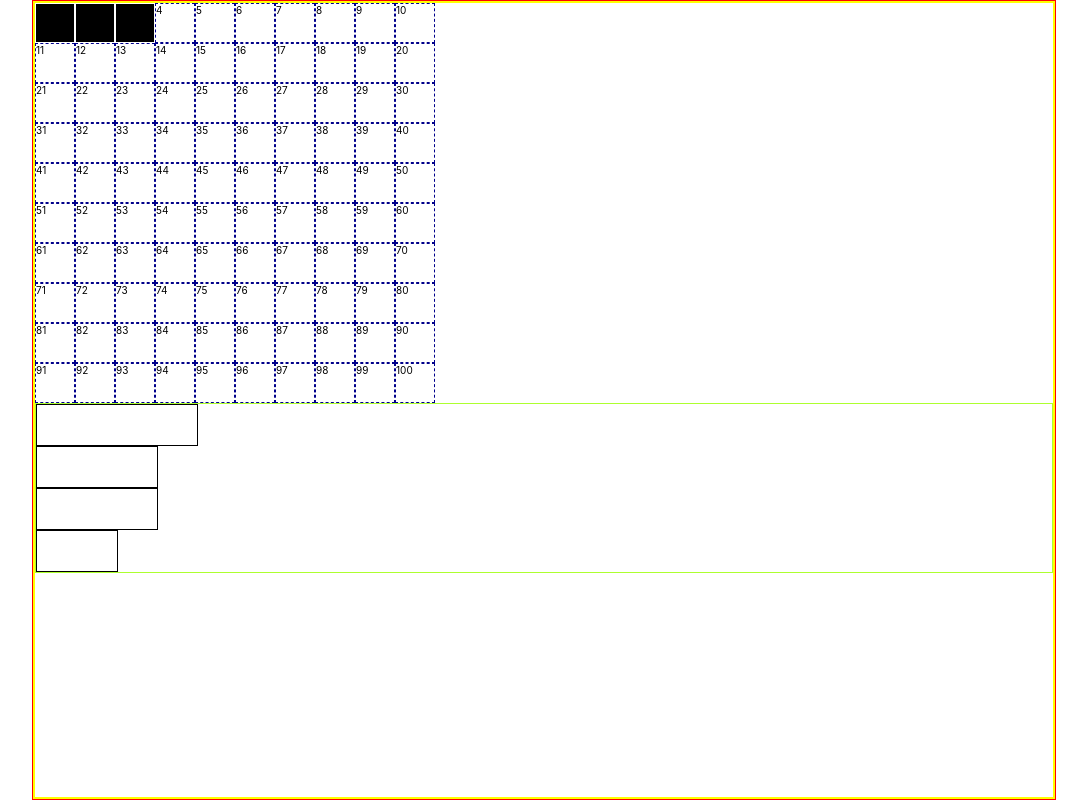
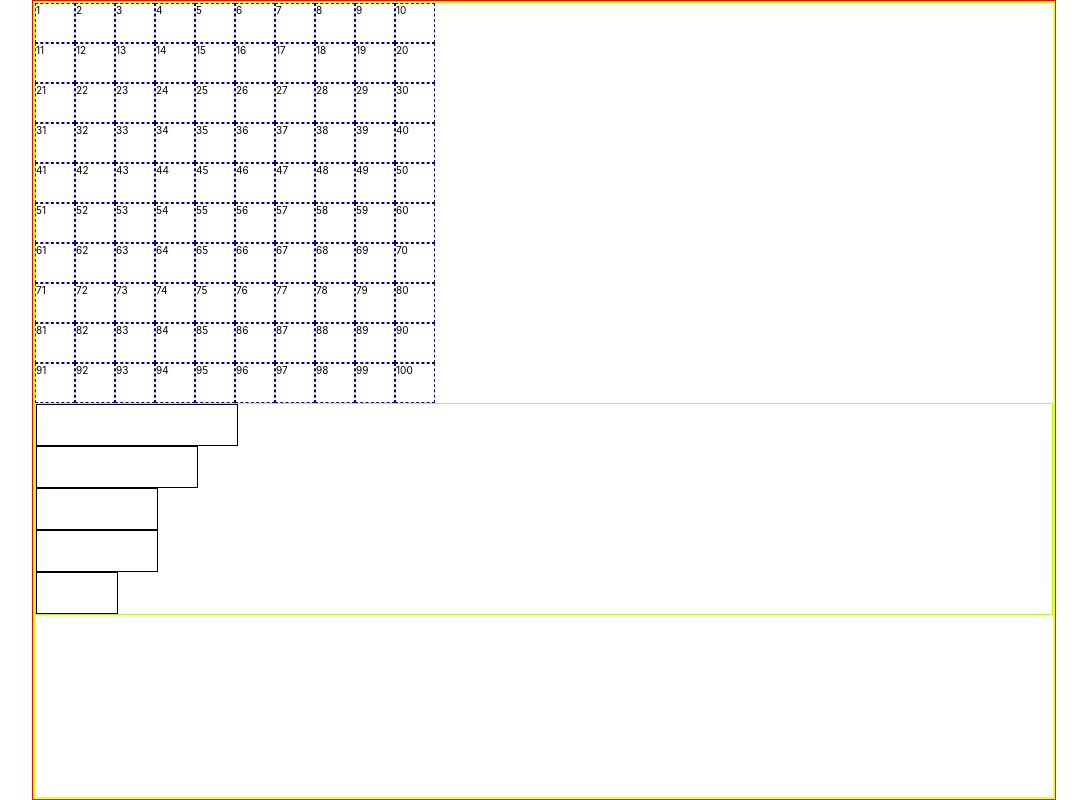
Before and after one commit to AliNisarAhmed/battleships-client, a React (Create React App) app: page /local in a window 1280 px wide. Shown: the whole page, without its empty margins (96-1183 px from the left). Built offline with nearby package versions, Linux system fonts and the light colour scheme.

Commit message:
placing ships on board working

```diff
--- a/src/components/GameBoard.tsx
+++ b/src/components/GameBoard.tsx
@@ -7,7 +7,7 @@ const GameBoard = () => {
 	const board = useAppSelector((state) => state.board);
 	const ships = useAppSelector((state) => state.ships);
 
-	const occupiedBoardIds = useMemo(() => ships.flatMap((s) => s.squares), [ships]);
+	const occupiedBoardIds = ships.flatMap((s) => s.squares);
 
 	return (
 		<div className="game-board">
--- a/src/components/Ship.tsx
+++ b/src/components/Ship.tsx
@@ -1,9 +1,11 @@
 import { motion } from 'framer-motion';
-import { ShipClass, ShipName, ShipSize } from '../types';
+import { PlacedShipSquares, ShipClass, ShipName, ShipSize } from '../types';
 import { useRef } from 'react';
 import { useAppSelector, useAppDispatch } from '../store/hooks';
 import { selectShip, unselectShip } from '../store/selectedShipSlice';
 import classNames from 'classnames';
+import { placeShipOnBoard } from '../store/shipSlice';
+import { clearHoveredSquares } from '../store/boardSlice';
 
 interface Props {
 	gameAreaRef: any;
@@ -18,6 +20,7 @@ const spring = {
 
 const Ship = ({ gameAreaRef, shipClass }: Props) => {
 	const selectedShip = useAppSelector((state) => state.selectedShip);
+	const board = useAppSelector((state) => state.board);
 	const dispatch = useAppDispatch();
 	const shipRef = useRef<any>(null);
 	const shipContainerRef = useRef<any>(null);
@@ -38,7 +41,7 @@ const Ship = ({ gameAreaRef, shipClass }: Props) => {
 			<motion.div
 				onPointerDown={() => startDrag(shipClass)}
 				onPointerMove={() => movePointer(shipClass)}
-				onPointerUp={endDrag}
+				onPointerUp={() => endDrag(shipClass)}
 				drag
 				// dragControls={dragControls}
 				dragConstraints={shipContainerRef}
@@ -127,9 +130,24 @@ const Ship = ({ gameAreaRef, shipClass }: Props) => {
 		}
 	}
 
-	function endDrag(event: any) {
+	function endDrag(shipName: ShipName) {
 		if (selectedShip) {
-			dispatch(unselectShip());
+			const hoveredSquares = Object.entries(board)
+				.filter(([id, sqr]) => sqr.hovered)
+				.map(([_, sq]) => sq.id) as PlacedShipSquares;
+			if (hoveredSquares.length === ShipSize[shipName]) {
+				dispatch(
+					placeShipOnBoard({
+						shipName,
+						squares: hoveredSquares,
+					})
+				);
+				dispatch(clearHoveredSquares(hoveredSquares));
+				dispatch(unselectShip());
+			} else {
+				dispatch(clearHoveredSquares(hoveredSquares));
+				dispatch(unselectShip());
+			}
 		}
 	}
 };
--- a/src/store/boardSlice.ts
+++ b/src/store/boardSlice.ts
@@ -1,5 +1,5 @@
 import { createSlice, PayloadAction } from '@reduxjs/toolkit';
-import { Square } from '../types';
+import { PlacedShipSquares, ShipClass, Square } from '../types';
 
 interface BoardState {
 	[key: string]: Square;
@@ -24,9 +24,14 @@ export const boardSlice = createSlice({
 		unHighlightSquare: (state, action: PayloadAction<number>) => {
 			state[action.payload].hovered = false;
 		},
+		clearHoveredSquares: (state, action: PayloadAction<PlacedShipSquares>) => {
+			action.payload.forEach(sq => {
+				state[sq].hovered = false;
+			})
+		}
 	},
 });
 
-export const { highlightSquare, unHighlightSquare } = boardSlice.actions;
+export const { highlightSquare, unHighlightSquare, clearHoveredSquares } = boardSlice.actions;
 
 export default boardSlice.reducer;
--- a/src/store/index.ts
+++ b/src/store/index.ts
@@ -4,6 +4,7 @@ import boardReducer from './boardSlice';
 import shipReducer from './shipSlice';
 
  const store = configureStore({
+	devTools: true,
 	reducer: {
 		selectedShip: selectedShipReducer,
 		board: boardReducer,
--- a/src/store/shipSlice.ts
+++ b/src/store/shipSlice.ts
@@ -1,8 +1,8 @@
 import { createSlice, PayloadAction } from '@reduxjs/toolkit';
-import { ShipClass, ShipEntity } from '../types';
+import { PlaceShipAction, ShipClass, ShipEntity } from '../types';
 
 const initialState: ShipEntity[] = [
-	{ entityName: ShipClass.Carrier, placedOnBoard: true, squares: [1, 2, 3] },
+	{ entityName: ShipClass.Carrier, placedOnBoard: false, squares: [] },
 	{ entityName: ShipClass.Battleship, placedOnBoard: false, squares: [] },
 	{ entityName: ShipClass.Destroyer, placedOnBoard: false, squares: [] },
 	{ entityName: ShipClass.Submarine, placedOnBoard: false, squares: [] },
@@ -13,7 +13,13 @@ export const shipSlice = createSlice({
 	name: 'shipSlice',
 	initialState,
 	reducers: {
-		placeShipOnBoard: (state) => state,
+		placeShipOnBoard: (state, action: PayloadAction<PlaceShipAction>) => {
+			const selectedShip = state.find(s => s.entityName === action.payload.shipName);
+			if (selectedShip) {
+				selectedShip.placedOnBoard = true;
+				selectedShip.squares = action.payload.squares
+			}
+		},
 	},
 });
 
--- a/src/types/index.ts
+++ b/src/types/index.ts
@@ -48,8 +48,23 @@ export const ShipSize = {
 	[ShipClass.PatrolBoat]: 2,
 };
 
+// TODO: probably rename this type
+export type PlacedShipSquares =
+	[] |
+	[number] |
+	[number, number] |
+	[number, number, number] |
+	[number, number, number, number] |
+	[number, number, number, number, number];
+
 export interface ShipEntity {
 	entityName: ShipClass;
-	squares: [] | [number, number, number?, number?, number?];
+	squares: [] | PlacedShipSquares;
 	placedOnBoard: boolean;
 }
+
+
+export interface PlaceShipAction {
+	shipName: ShipName,
+	squares: PlacedShipSquares;
+}
```
